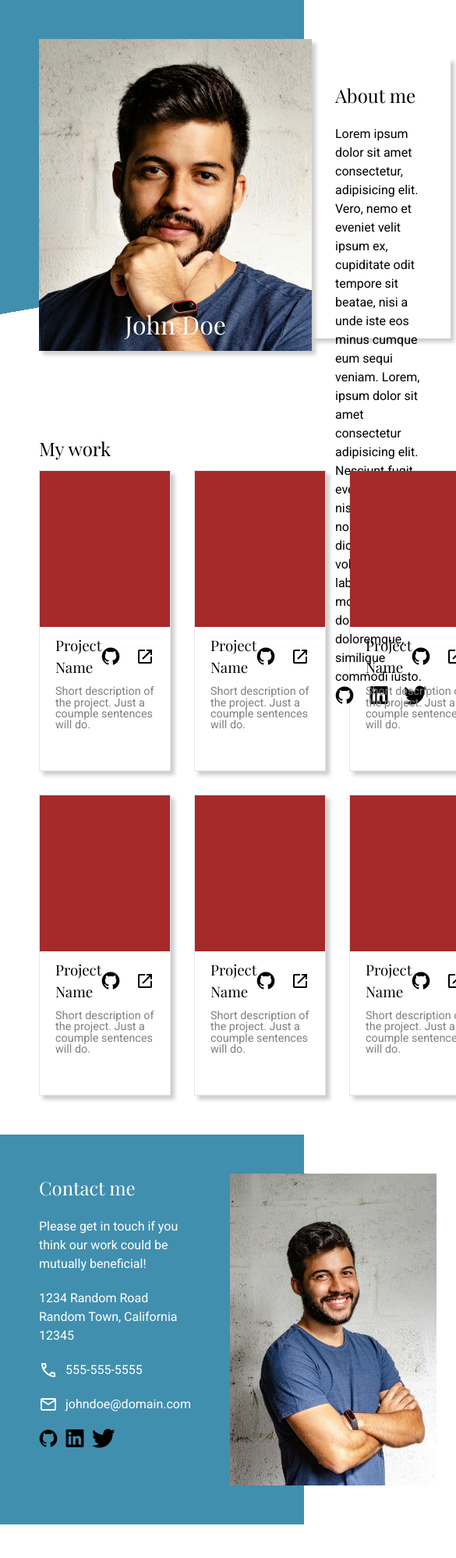
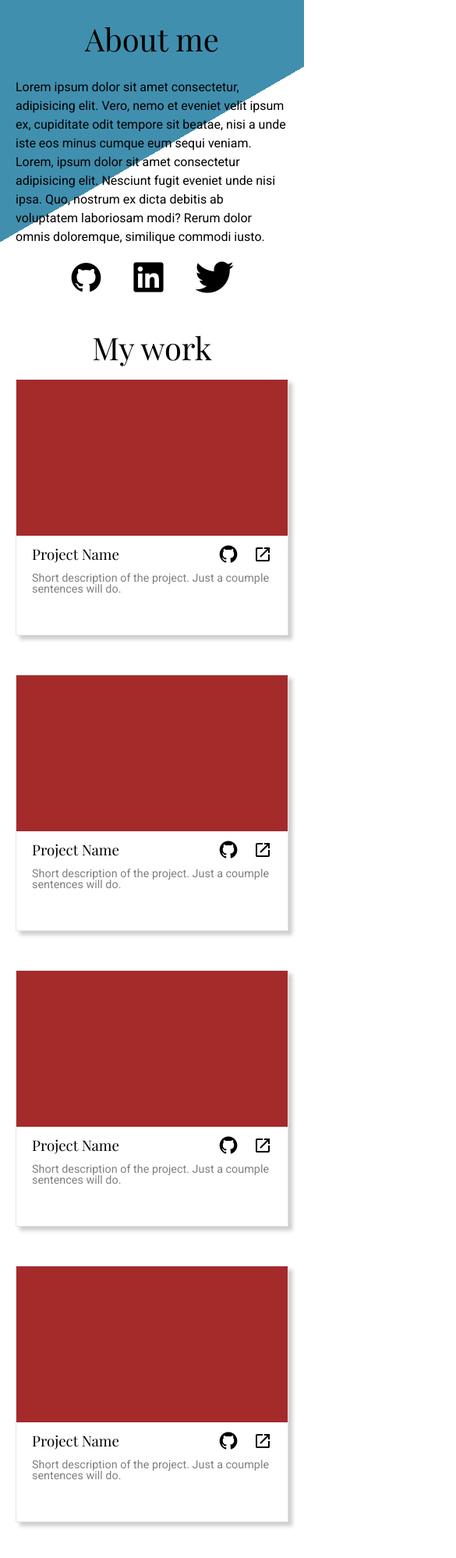
Before and after one commit to matiascastillodev/homepage, a plain HTML site: page index.html in a window 390 px wide. Shown: the top 1998 px of the page at 78% size, 585 px wide, since content can reach past the window. Before the commit the page ends 1955 px from the top, so only its background shows below. Drawn offline with nearby package versions, Linux system fonts and the light colour scheme; a web font is replaced by a local one.

Commit message:
add tablet and mobile media queries

```diff
--- a/index.html
+++ b/index.html
@@ -30,7 +30,7 @@
   <body>
     <div class="about-container">
       <div class="about">
-        <div class="imgContainer">
+        <div class="imageContainer">
           <img
             class="aboutImage"
             src="images/pexels-italo-melo-881954-2379003.jpg"
@@ -38,19 +38,16 @@
           />
           <h1 class="aboutName">John Doe</h1>
         </div>
-        <div class="aboutCard">
-          <div class="aboutInfo">
-            <h2>About me</h2>
-            <p>
-              Lorem ipsum dolor sit amet consectetur, adipisicing elit. Vero,
-              nemo et eveniet velit ipsum ex, cupiditate odit tempore sit
-              beatae, nisi a unde iste eos minus cumque eum sequi veniam. Lorem,
-              ipsum dolor sit amet consectetur adipisicing elit. Nesciunt fugit
-              eveniet unde nisi ipsa. Quo, nostrum ex dicta debitis ab
-              voluptatem laboriosam modi? Rerum dolor omnis doloremque,
-              similique commodi iusto.
-            </p>
-          </div>
+        <div class="aboutInfo">
+          <h2>About me</h2>
+          <p>
+            Lorem ipsum dolor sit amet consectetur, adipisicing elit. Vero, nemo
+            et eveniet velit ipsum ex, cupiditate odit tempore sit beatae, nisi
+            a unde iste eos minus cumque eum sequi veniam. Lorem, ipsum dolor
+            sit amet consectetur adipisicing elit. Nesciunt fugit eveniet unde
+            nisi ipsa. Quo, nostrum ex dicta debitis ab voluptatem laboriosam
+            modi? Rerum dolor omnis doloremque, similique commodi iusto.
+          </p>
           <div class="cardSocials">
             <i class="devicon-github-original"></i>
             <i class="devicon-linkedin-plain"></i>
@@ -164,7 +161,7 @@
       <div class="contact">
         <div class="contactInfo">
           <h2>Contact me</h2>
-          <p>
+          <p class="mobzoom">
             Please get in touch if you think our work could be mutually
             beneficial!
           </p>
@@ -180,7 +177,7 @@
             <div class="mail"></div>
             <p>johndoe@domain.com</p>
           </div>
-          <div class="iconInfo">
+          <div class="iconInfo mobcenter">
             <i class="devicon-github-original"></i>
             <i class="devicon-linkedin-plain"></i>
             <i class="devicon-twitter-original"></i>
--- a/style.css
+++ b/style.css
@@ -30,43 +30,37 @@ h3 {
 }
 
 .about {
-  display: flex;
   padding: 50px;
   align-items: center;
-}
-
-.imgContainer {
-  position: relative;
+  display: flex;
 }
 
 .aboutImage {
-  box-shadow: 5px 5px 5px 0px rgba(0, 0, 0, 0.2);
   width: 350px;
   height: 400px;
   object-fit: cover;
+  box-shadow: 5px 5px 5px 0px rgba(0, 0, 0, 0.2);
 }
 
 .aboutName {
+  display: none;
   position: absolute;
   top: 90%;
   left: 50%;
   transform: translate(-50%, -50%);
   color: white;
+  text-shadow: 1px 1px 0px #000000;
+  font-size: 2.5rem;
+  z-index: 3;
 }
 
-.aboutCard {
-  display: flex;
-  flex-direction: column;
-  justify-content: space-between;
-  padding: 30px;
-  height: 300px;
-  background-color: #ffffff;
-  box-shadow: 5px 5px 5px 0px rgba(0, 0, 0, 0.2);
-}
 .aboutInfo {
+  padding: 40px;
   display: flex;
   flex-direction: column;
   gap: 20px;
+  background-color: #ffffff;
+  box-shadow: 5px 5px 5px 0px rgba(0, 0, 0, 0.2);
 }
 
 .cardSocials {
@@ -144,6 +138,13 @@ h3 {
   gap: 10px;
 }
 
+.contactImage {
+  object-fit: cover;
+  object-position: 75% 25%;
+  width: 900px;
+  height: 400px;
+}
+
 i {
   font-size: 1.5rem;
   color: #000000;
@@ -172,9 +173,129 @@ i {
   background-image: url(images/open_in_new_24dp_000000_FILL0_wght400_GRAD0_opsz24.svg);
 }
 
-.contactImage {
-  object-fit: cover;
-  object-position: 75% 25%;
-  width: 900px;
-  height: 400px;
+@media (max-width: 768px) {
+  h1 {
+    font-size: 3rem;
+  }
+
+  h2 {
+    font-size: 2rem;
+  }
+
+  .about,
+  .work,
+  .contact {
+    padding: 50px 80px;
+  }
+
+  .aboutImage {
+    display: none;
+  }
+
+  .aboutName {
+    display: none;
+  }
+
+  .cardSocials {
+    display: none;
+  }
+
+  .card-container {
+    grid-template-columns: repeat(2, 1fr);
+    row-gap: 50px;
+  }
+
+  .contactImage {
+    width: 300px;
+  }
+
+  .contact i,
+  .cardSocials i {
+    font-size: 2rem;
+  }
+
+  .mobcenter {
+    gap: 30px;
+  }
 }
+
+@media (max-width: 425px) {
+  .about,
+  .work {
+    padding: 20px;
+  }
+
+  h2 {
+    text-align: center;
+    font-size: 2.5rem;
+  }
+
+  .about-container {
+    background: linear-gradient(150deg, #418fae 50%, #ffffff 50%);
+  }
+
+  .about {
+    display: flex;
+    flex-direction: column;
+  }
+
+  .aboutImage {
+    display: none;
+  }
+
+  .aboutName {
+    display: none;
+  }
+
+  .aboutInfo {
+    background-color: transparent;
+    box-shadow: none;
+    height: auto;
+    gap: 20px;
+    padding: 0;
+  }
+
+  .cardSocials {
+    display: flex;
+    align-self: center;
+    gap: 40px;
+  }
+
+  .contact {
+    padding: 0;
+  }
+  .card-container {
+    grid-template-columns: 1fr;
+    gap: 50px;
+  }
+  .contact {
+    flex-direction: column;
+  }
+
+  .contactInfo {
+    padding: 20px;
+  }
+
+  .mobzoom {
+    font-size: 1.5rem;
+  }
+
+  .iconInfo > div {
+    display: none;
+  }
+
+  .mobcenter {
+    justify-content: center;
+    gap: 40px;
+  }
+
+  .contact i,
+  .cardSocials i {
+    font-size: 2.5rem;
+  }
+
+  .contactImage {
+    width: 100vw;
+    height: 500px;
+  }
+}
```
